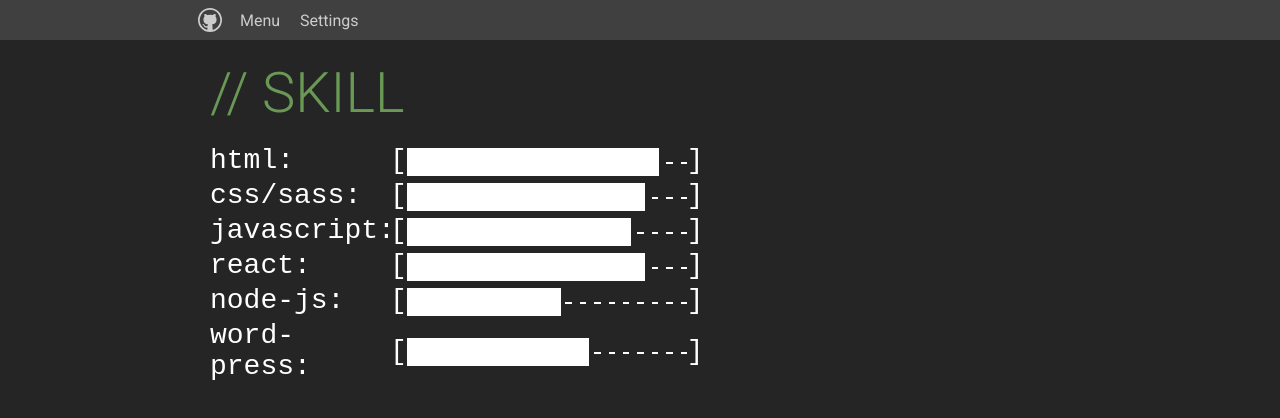
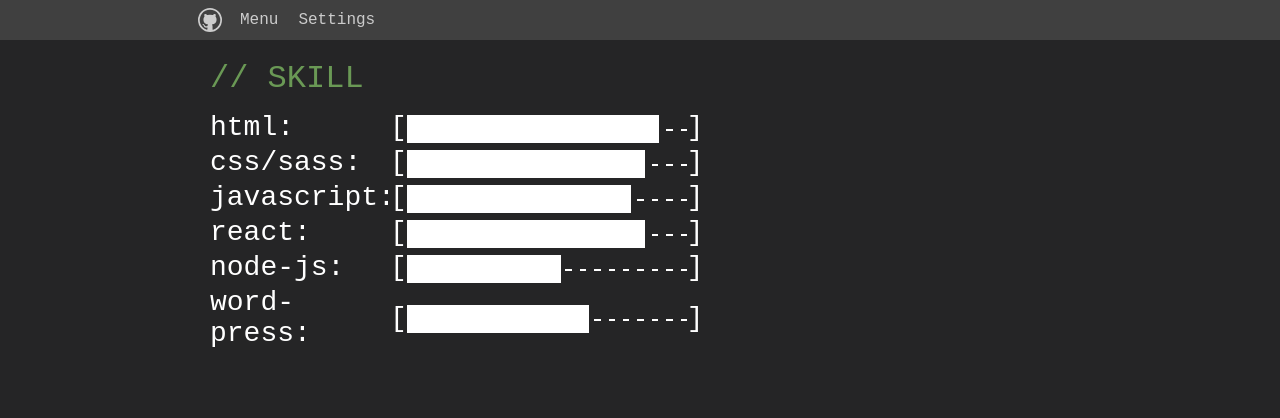
Before and after one commit to renatosalzano/portfolio2021, a React (Create React App) app: page /#/skill in a window 1280 px wide. Shown: the top 418 px of the page. Built offline with nearby package versions, Linux system fonts and the light colour scheme.

Commit message:
small changes

```diff
--- a/src/pages/AboutMe.jsx
+++ b/src/pages/AboutMe.jsx
@@ -2,7 +2,7 @@ import picture from "../assets/me.jpg";
 const AboutMe = () => {
   return (
     <main className="_code_style">
-      <h1 className="_comment">{"// ABOUT_ME"}</h1>
+      <h1 className="_comment title">{"// ABOUT_ME"}</h1>
       <img className="picture" src={picture} alt="me" />
       <p>
         Attualmente sto seguendo il percorso di full-stack developer sulla
--- a/src/pages/Home.jsx
+++ b/src/pages/Home.jsx
@@ -9,9 +9,8 @@ const Home = () => {
   return (
     <main className="home">
       <div className="_code_style">
-        <span>
-          <span className="_comment">{`// ${string.greet[language]}`}</span>
-        </span>
+        <h1 className="_comment title">{`// ${string.greet[language]}`}</h1>
+
         <br />
         <span>
           <span className="_const">{"const dev "}</span>
--- a/src/pages/Skill.jsx
+++ b/src/pages/Skill.jsx
@@ -2,7 +2,7 @@ const Skill = () => {
   return (
     <main className="_code_style">
       <span>
-        <h1 className="_comment">{"// SKILL"}</h1>
+        <h1 className="_comment title">{"// SKILL"}</h1>
       </span>
       <br />
       <div className="skill_container">
--- a/src/style/layout.scss
+++ b/src/style/layout.scss
@@ -2,7 +2,7 @@
   padding: 0;
   margin: 0;
   box-sizing: border-box;
-  font-family: "Roboto", "Segoe UI", Tahoma, Geneva, Verdana, sans-serif;
+  font-family: monospace;
 }
 
 html {
@@ -26,6 +26,9 @@ svg {
   --app_column_width: 900px;
   --header_height: 40px;
   --main_flex_dir: "row";
+
+  --title_size: 32px;
+
   --code_font_size: 28px;
   --code_tab_width: 80px;
 
@@ -82,15 +85,16 @@ header {
     }
   }
   .header_button {
-    cursor: default;
     position: relative;
     display: flex;
     align-items: center;
+
+    height: 100%;
     padding: 0 10px;
-    height: 100%;
-    position: relative;
+    font-size: 16px;
     color: var(--text_color);
     z-index: 200;
+    cursor: default;
     &:hover {
       background-color: #707070;
     }
--- a/src/style/page.scss
+++ b/src/style/page.scss
@@ -1,18 +1,9 @@
 main {
   padding: var(--main_padding);
-
-  .title {
-    font-size: 30px;
-  }
 }
 
-.home {
-  display: block;
-
-  h1 {
-    font-size: 40px;
-    white-space: break-spaces;
-  }
+.title {
+  font-size: var(--title_size);
 }
 
 /*
```
